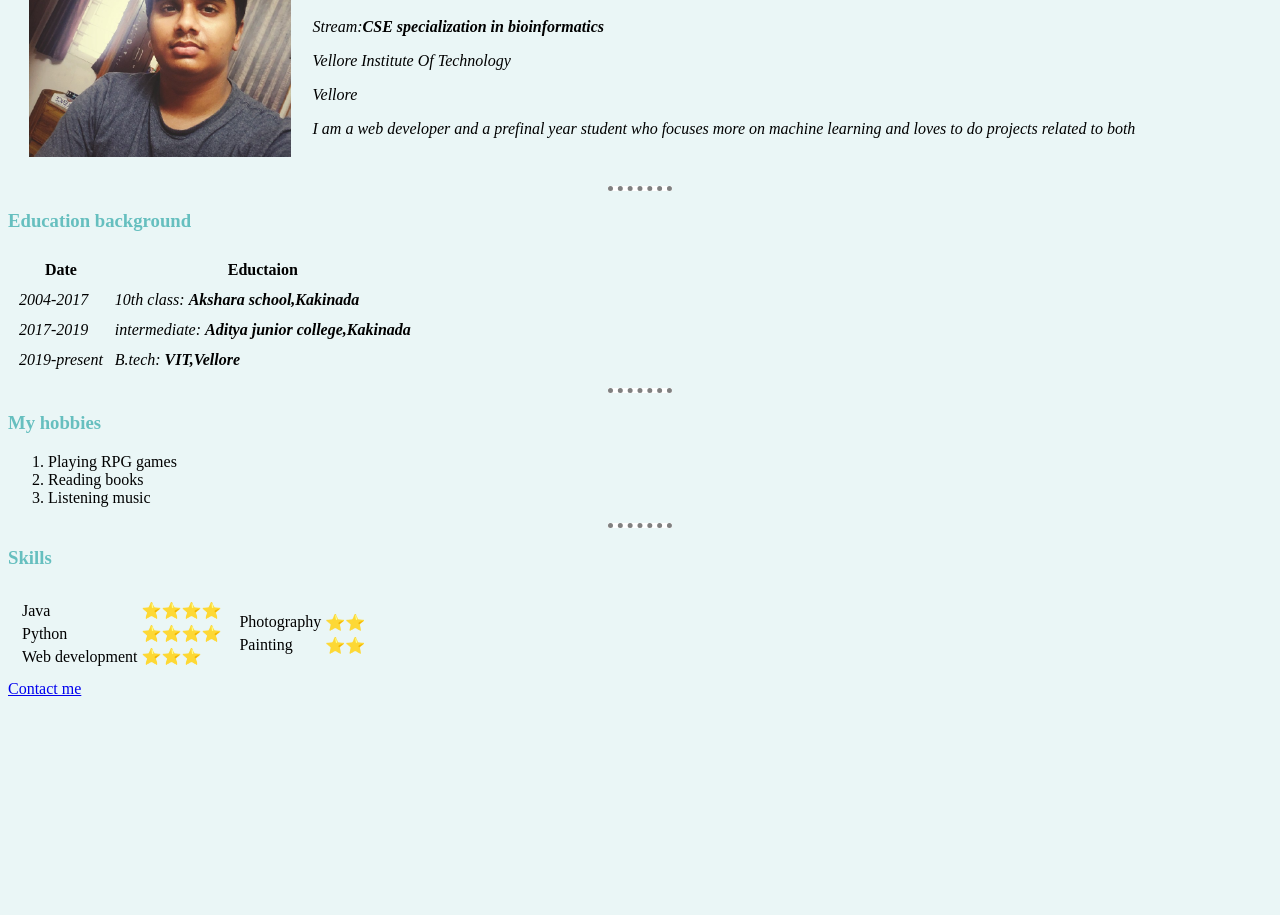
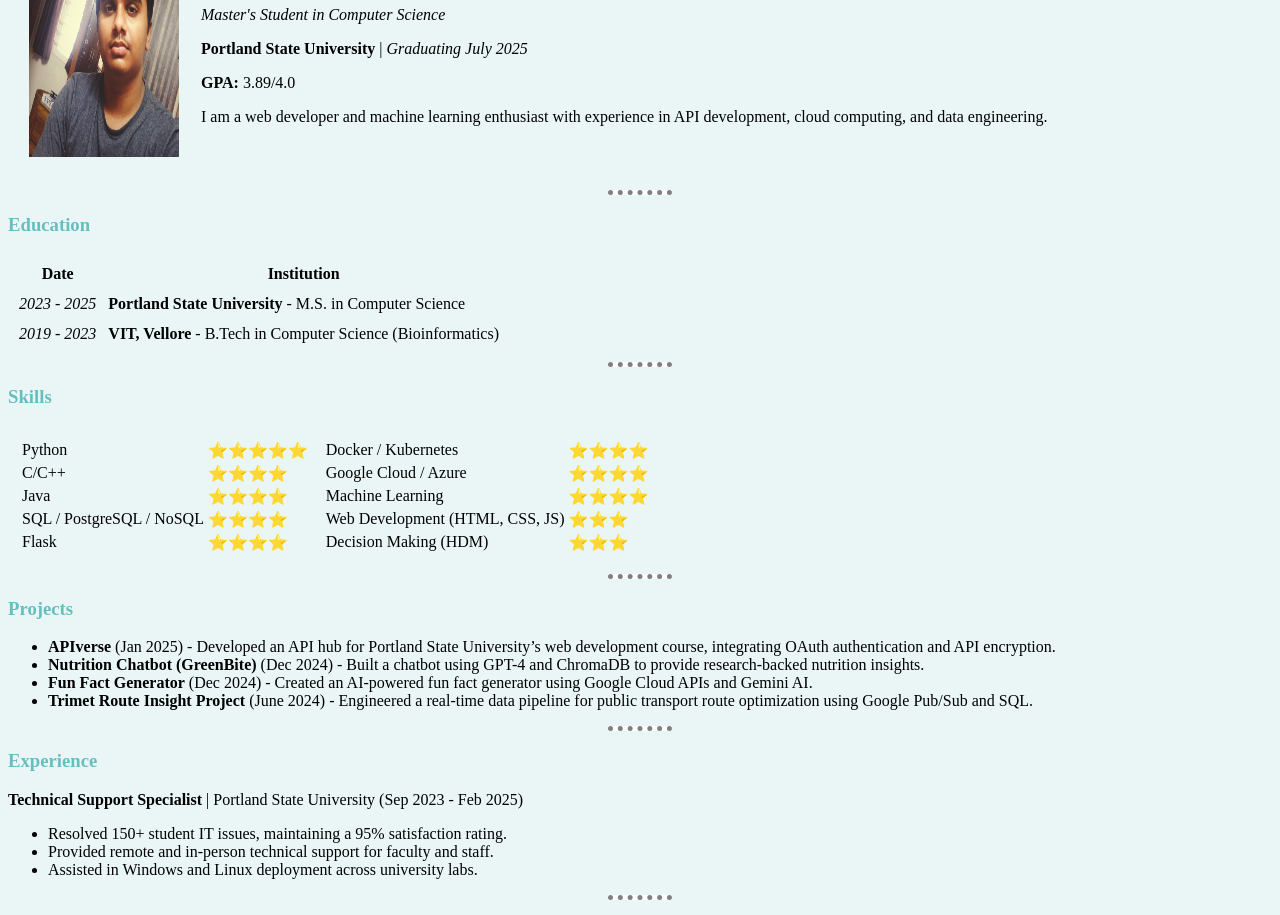
Before and after one commit to tago893/CV2, a plain HTML site: page index.html in a window 1280 px wide. Shown: the part 122-1037 px from the top of the page. Before the commit the page ends 828 px from the top, so only its background shows below. Drawn offline with Linux system fonts and the light colour scheme.

Commit message:
Updated index.html

```diff
--- a/index.html
+++ b/index.html
@@ -1,141 +1,159 @@
-
+<!DOCTYPE html>
 <html lang="en" dir="ltr">
 
 <head>
   <meta charset="utf-8">
-  <title>Varun's personal site</title>
-      <link rel="stylesheet" href="css\styles.css">
+  <title>Varun Chikkala - Portfolio</title>
+  <link rel="stylesheet" href="css/styles.css">
 </head>
-
 
 <body>
   <table cellspacing="20">
     <tr>
-      <td>  <img src="images\varun.png" alt="varun profile picture" width:"150" height="250"></td>
       <td>
-        <h1>Varun Ch</h1>
-        <p><em>Student</em></p>
-        <p><em>Stream:<strong>CSE specialization in bioinformatics</strong></strong></em></p>
+        <img src="images/varun.png" alt="Varun's profile picture" width="150" height="250">
+      </td>
+      <td>
+        <h1>Varun Chikkala</h1>
+        <p><em>Master's Student in Computer Science</em></p>
+        <p><strong>Portland State University</strong> | <em>Graduating July 2025</em></p>
+        <p><strong>GPA:</strong> 3.89/4.0</p>
         <p>
-          <em>Vellore Institute Of Technology</em>
-        </p>
-        <p>
-          <em>Vellore</em>
-        </p>
-        <p><em>
-            I am a web developer and a prefinal year student who focuses more on machine learning and loves to do projects related to both</em>
+          I am a web developer and machine learning enthusiast with experience in API development, cloud computing, and
+          data engineering.
         </p>
       </td>
     </tr>
   </table>
+
   <hr>
-  <h3> Education background</h3>
-  <table  cellspacing="10">
+
+  <h3>Education</h3>
+  <table cellspacing="10">
     <thead>
-      <th>
-        Date
-      </th>
-      <th>
-        Eductaion
-      </th>
+      <tr>
+        <th>Date</th>
+        <th>Institution</th>
+      </tr>
     </thead>
     <tbody>
       <tr>
-      <td>
-        <em>2004-2017</em>
-      </td>
-      <td>
-        <em>10th class: <strong>Akshara school,Kakinada</strong></em>
-      </td>
+        <td><em>2023 - 2025</em></td>
+        <td><strong>Portland State University</strong> - M.S. in Computer Science</td>
       </tr>
       <tr>
-      <td>
-        <em>2017-2019</em>
-      </td>
-      <td>
-        <em>intermediate: <strong>Aditya junior college,Kakinada</strong></em>
-      </td>
-    </tr>
-    <tr>
-      <td>
-        <em>2019-present</em>
-      </td>
-      <td>
-          <em>B.tech: <strong>VIT,Vellore</strong></em>
-      </td>
+        <td><em>2019 - 2023</em></td>
+        <td><strong>VIT, Vellore</strong> - B.Tech in Computer Science (Bioinformatics)</td>
       </tr>
     </tbody>
   </table>
-<hr />
-  <h3>My hobbies</h3>
-  <ol>
-    <li>Playing RPG games</li>
-    <li>
-      Reading books
-    </li>
-    <li>
-      Listening music
-    </li>
-  </ol>
-  </p>
+
   <hr>
+
   <h3>Skills</h3>
   <table cellspacing="10">
     <tr>
       <td>
         <table>
           <tr>
-            <td>
-              Java
-            </td>
-            <td>
-            ⭐⭐⭐⭐
-            </td>
+            <td>Python</td>
+            <td>⭐⭐⭐⭐⭐</td>
           </tr>
           <tr>
-            <td>
-              Python
-            </td>
-            <td>
-              ⭐⭐⭐⭐
-            </td>
+            <td>C/C++</td>
+            <td>⭐⭐⭐⭐</td>
           </tr>
           <tr>
-            <td>
-              Web development
-            </td>
-            <td>
-              ⭐⭐⭐
-            </td>
+            <td>Java</td>
+            <td>⭐⭐⭐⭐</td>
+          </tr>
+          <tr>
+            <td>SQL / PostgreSQL / NoSQL</td>
+            <td>⭐⭐⭐⭐</td>
+          </tr>
+          <tr>
+            <td>Flask</td>
+            <td>⭐⭐⭐⭐</td>
           </tr>
         </table>
       </td>
       <td>
         <table>
           <tr>
-            <td>
-              Photography
-            </td>
-            <td>
-              ⭐⭐
-            </td>
+            <td>Docker / Kubernetes</td>
+            <td>⭐⭐⭐⭐</td>
           </tr>
           <tr>
-            <td>
-              Painting
-            </td>
-            <td>
-              ⭐⭐
-            </td>
-
+            <td>Google Cloud / Azure</td>
+            <td>⭐⭐⭐⭐</td>
+          </tr>
+          <tr>
+            <td>Machine Learning</td>
+            <td>⭐⭐⭐⭐</td>
+          </tr>
+          <tr>
+            <td>Web Development (HTML, CSS, JS)</td>
+            <td>⭐⭐⭐</td>
+          </tr>
+          <tr>
+            <td>Decision Making (HDM)</td>
+            <td>⭐⭐⭐</td>
           </tr>
         </table>
       </td>
     </tr>
   </table>
+
+  <hr>
+
+  <h3>Projects</h3>
+  <ul>
+    <li>
+      <strong>APIverse</strong> (Jan 2025) - Developed an API hub for Portland State University’s web development
+      course, integrating OAuth authentication and API encryption.
+    </li>
+    <li>
+      <strong>Nutrition Chatbot (GreenBite)</strong> (Dec 2024) - Built a chatbot using GPT-4 and ChromaDB to provide
+      research-backed nutrition insights.
+    </li>
+    <li>
+      <strong>Fun Fact Generator</strong> (Dec 2024) - Created an AI-powered fun fact generator using Google Cloud APIs
+      and Gemini AI.
+    </li>
+    <li>
+      <strong>Trimet Route Insight Project</strong> (June 2024) - Engineered a real-time data pipeline for public
+      transport route optimization using Google Pub/Sub and SQL.
+    </li>
+  </ul>
+
+  <hr>
+
+  <h3>Experience</h3>
+  <p><strong>Technical Support Specialist</strong> | Portland State University (Sep 2023 - Feb 2025)</p>
+  <ul>
+    <li>Resolved 150+ student IT issues, maintaining a 95% satisfaction rating.</li>
+    <li>Provided remote and in-person technical support for faculty and staff.</li>
+    <li>Assisted in Windows and Linux deployment across university labs.</li>
+  </ul>
+
+  <hr>
+
+  <h3>Hobbies</h3>
+  <ol>
+    <li>Playing RPG games</li>
+    <li>Reading books</li>
+    <li>Listening to music</li>
+  </ol>
+
+  <hr>
 </body>
+
 <footer>
-  <a href="contact.html">Contact me</a>
+  <p>Contact me at: <a href="mailto:varunch@pdx.edu">varunch@pdx.edu</a></p>
+  <p>
+    <a href="https://www.linkedin.com/in/chikkala-varun/">LinkedIn</a> |
+    <a href="https://github.com/tago893">GitHub</a>
+  </p>
 </footer>
 
 </html>
```
Lines whose indentation alone changed are shown as unchanged.
